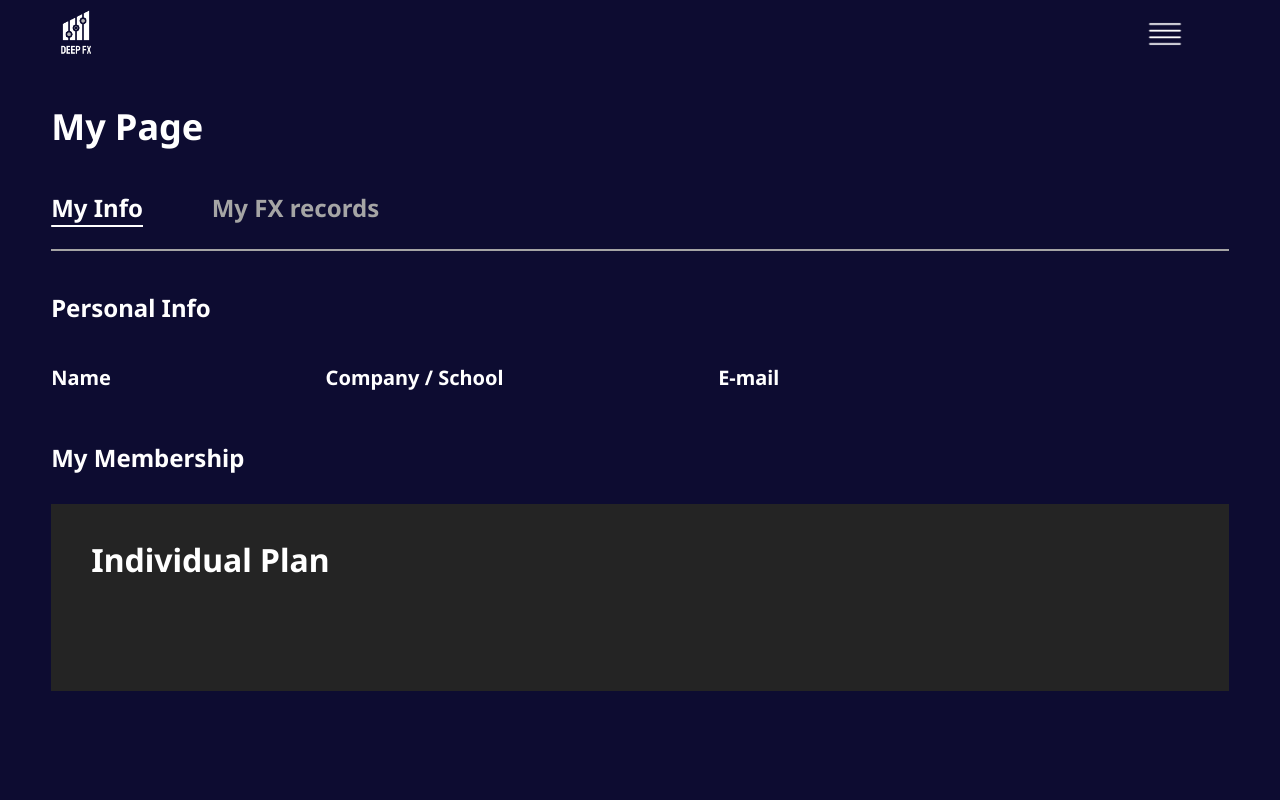
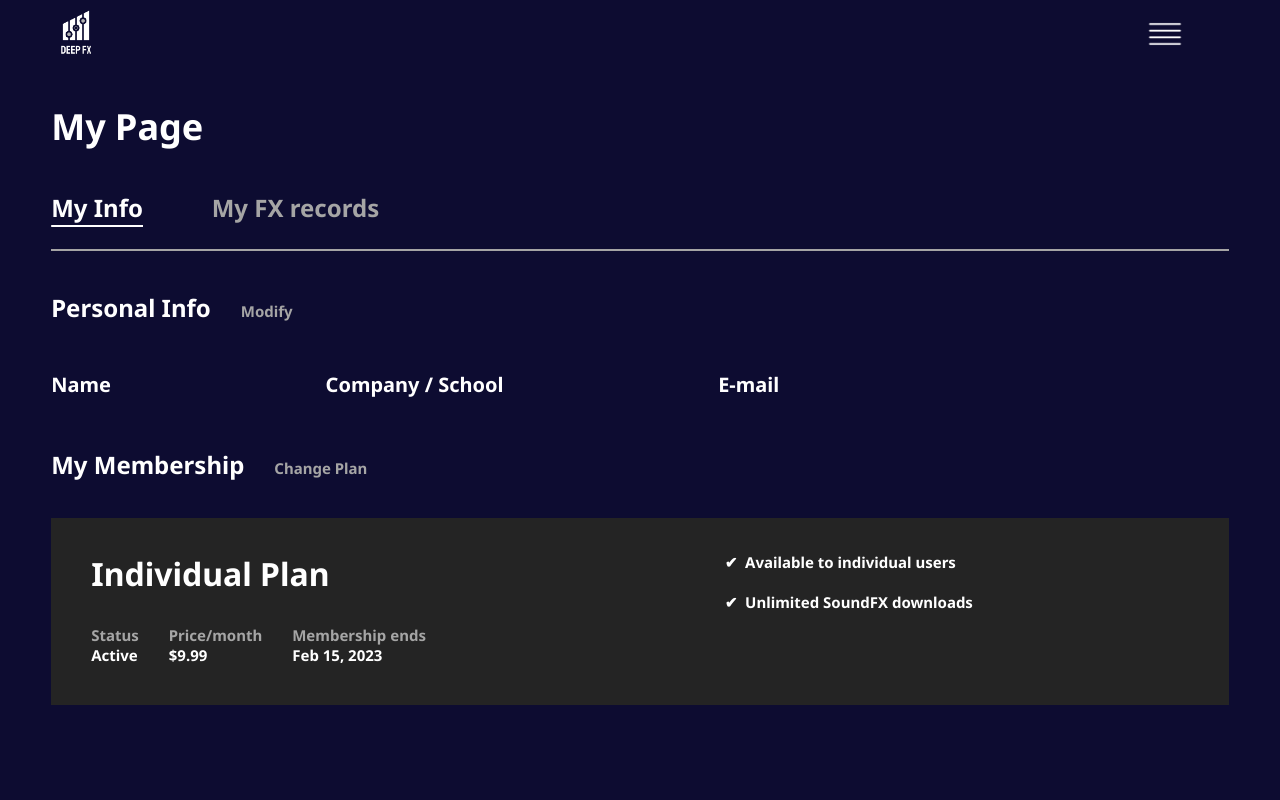
Before and after one commit to DeepFX-Team/DeepFX_front, a React (Create React App) app: page /my in a window 1280 px wide. Shown: the top 800 px of the page. Built offline with nearby package versions, Linux system fonts and the light colour scheme; no server answers.

Commit message:
style: 마이페이지 내 정보 페이지

```diff
--- a/src/components/MyPage/MyInfo.js
+++ b/src/components/MyPage/MyInfo.js
@@ -52,11 +52,14 @@ function MyInfo() {
 
   return (
     <Container>
-      <MenuTitle>Personal Info</MenuTitle>
+      <FlexDiv>
+        <MenuTitle>Personal Info</MenuTitle>
+        <ModifyBtn>Modify</ModifyBtn>
+      </FlexDiv>
       <InfoContainer>
         {infoList.map((a, i) => {
           return (
-            <div style={{ display: "flex" }}>
+            <FlexDiv>
               <InfoTitle>{a}</InfoTitle>
               {i === 0 ? (
                 <InfoContent>{userInfo.name}</InfoContent>
@@ -65,13 +68,41 @@ function MyInfo() {
               ) : (
                 <InfoContent>{userInfo.email}</InfoContent>
               )}
-            </div>
+            </FlexDiv>
           );
         })}
       </InfoContainer>
-      <MenuTitle>My Membership</MenuTitle>
+      <FlexDiv>
+        <MenuTitle>My Membership</MenuTitle>
+        <ModifyBtn>Change Plan</ModifyBtn>
+      </FlexDiv>
       <PlanContainer>
-        <PlanName>{planInfo.name}</PlanName>
+        <BlockDiv>
+          <PlanName>{planInfo.name}</PlanName>
+          <PlanSpecContainer>
+            {planSpecs.map((a, i) => {
+              return (
+                <BlockDiv>
+                  <PlanSpecName>{a}</PlanSpecName>
+                  <PlanSpecContent>
+                    {i === 0 ? (
+                      <PlanSpecContent>{planInfo.status}</PlanSpecContent>
+                    ) : i === 1 ? (
+                      <PlanSpecContent>${planInfo.price}</PlanSpecContent>
+                    ) : (
+                      <PlanSpecContent>{planInfo.ends}</PlanSpecContent>
+                    )}
+                  </PlanSpecContent>
+                </BlockDiv>
+              );
+            })}
+          </PlanSpecContainer>
+        </BlockDiv>
+        <BlockDiv style={{ marginLeft: "21vw" }}>
+          {planInfo.specs.map((a, i) => {
+            return <PlanDesc>✔ &nbsp;{a}</PlanDesc>;
+          })}
+        </BlockDiv>
       </PlanContainer>
     </Container>
   );
@@ -85,6 +116,14 @@ const Container = styled.div`
 const MenuTitle = styled.div`
   font-weight: 700;
   font-size: 24px;
+`;
+
+const ModifyBtn = styled.div`
+  font-weight: 700;
+  font-size: 15px;
+  color: #a5a5a5;
+  line-height: 40px;
+  margin-left: 30px;
 `;
 
 const InfoContainer = styled.div`
@@ -116,6 +155,7 @@ const PlanContainer = styled.div`
   height: 187px;
   margin-top: 30px;
   padding: 34px 0px 39px 40px;
+  display: flex;
 `;
 
 const PlanName = styled.div`
@@ -123,4 +163,36 @@ const PlanName = styled.div`
   font-size: 32px;
 `;
 
+const PlanSpecContainer = styled.div`
+  display: flex;
+  margin-top: 30px;
+`;
+
+const PlanSpecName = styled.div`
+  font-weight: 700;
+  font-size: 15px;
+  color: #a5a5a5;
+  margin-right: 30px;
+`;
+
+const PlanSpecContent = styled.div`
+  font-weight: 700;
+  font-size: 15px;
+  color: #ffffff;
+`;
+
+const BlockDiv = styled.div`
+  display: block;
+`;
+
+const FlexDiv = styled.div`
+  display: flex;
+`;
+
+const PlanDesc = styled.div`
+  font-weight: 700;
+  font-size: 15px;
+  margin-bottom: 20px;
+`;
+
 export default MyInfo;
```
